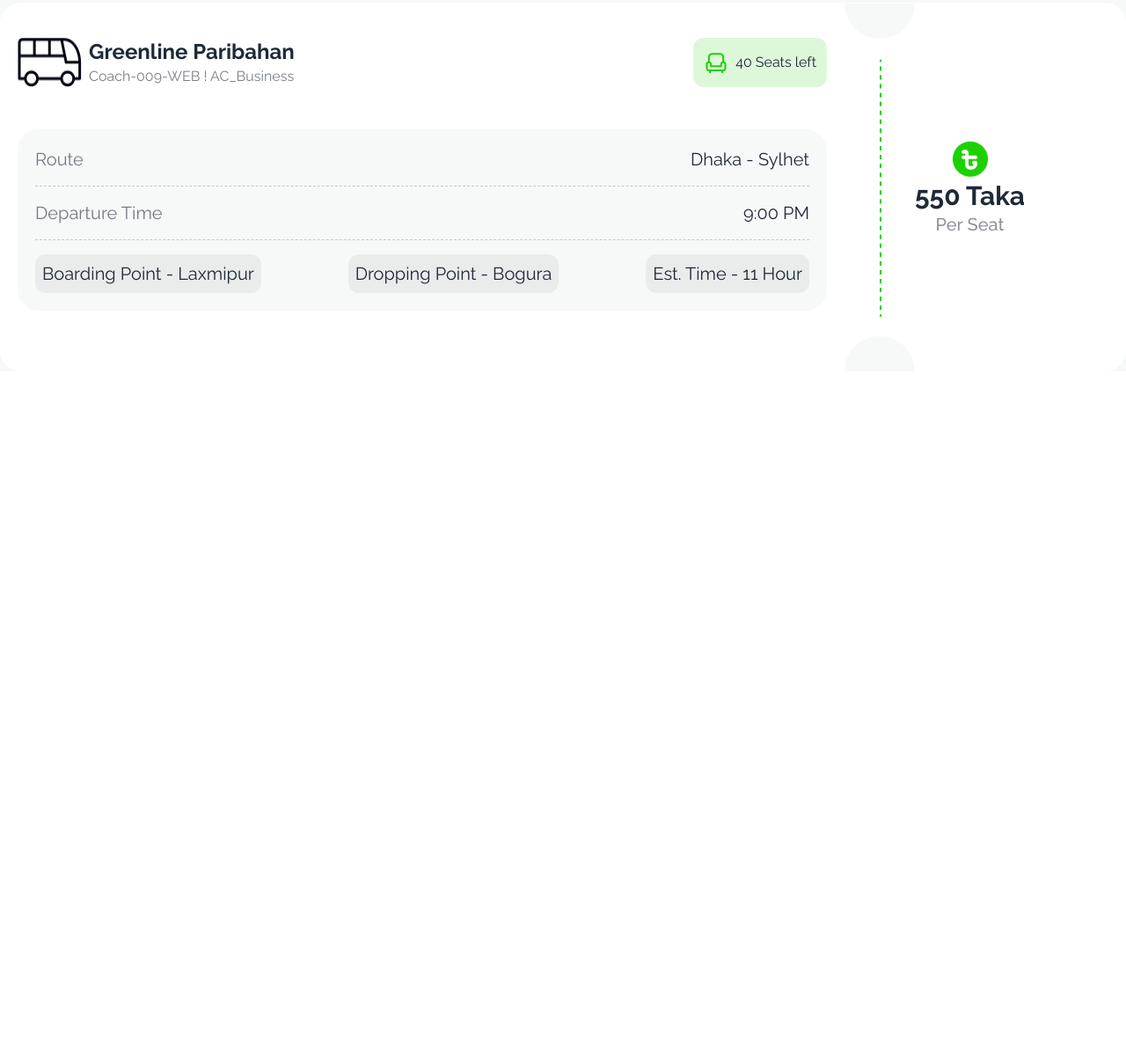
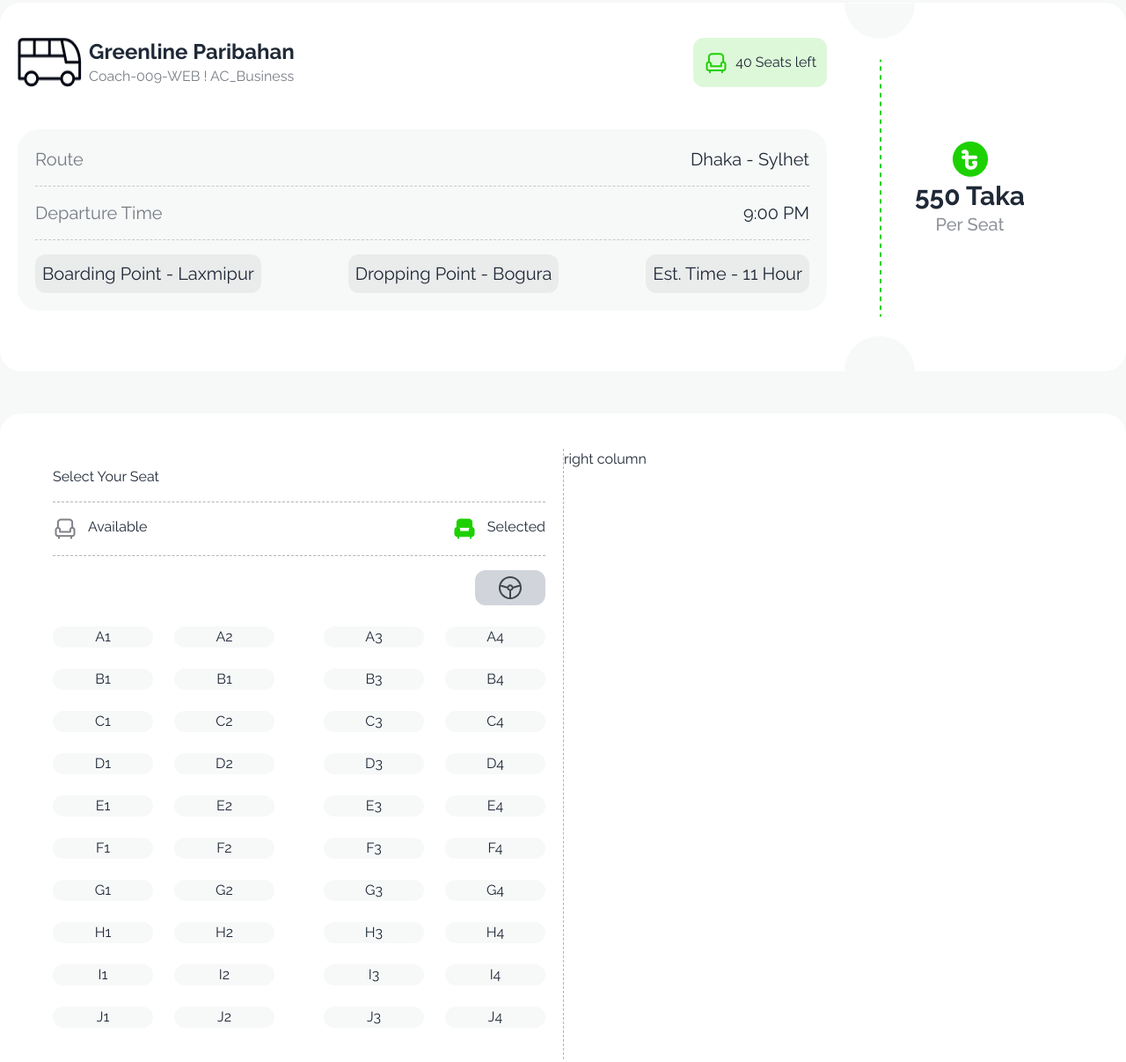
Before and after one commit to shanil269/bus-ticket, a plain HTML site: page index.html in a window 1280 px wide. Shown: the part 1289-2496 px from the top of the page at 88% size. Before the commit the page ends 1711 px from the top, so only its background shows below. Drawn offline with nearby package versions, Linux system fonts and the light colour scheme.

Commit message:
feature: add seat selection left column

```diff
--- a/index.html
+++ b/index.html
@@ -69,7 +69,8 @@
                             Paribahan</span></h1>
                     <p class="mb-5">P Paribahan offers seamless end-to-end travel solutions, ensuring convenience and
                         reliability for passengers.</p>
-                    <button class="btn bg-green_common border-none rounded-lg text-black p-4">Buy Tickets</button>
+                    <button class="btn bg-green_common border-none rounded-lg text-black p-4"
+                        onclick="goToBuyTicketSection('buy-ticket-section')">Buy Tickets</button>
                 </div>
             </div>
         </div>
@@ -108,7 +109,7 @@
         </section>
 
         <!-- P.H Paribahan section -->
-        <section class="bg-[#F7F8F8] rounded-t-[72px] border-t-2 border-green_common mt-20 ">
+        <section id="buy-ticket-section" class="bg-[#F7F8F8] rounded-t-[72px] border-t-2 border-green_common mt-20 ">
             <div class="container mx-auto">
                 <!-- section heading -->
                 <div class="flex flex-col justify-center items-center mt-12 mb-12">
@@ -162,6 +163,76 @@
                         </div>
                     </div>
                 </div>
+
+                <!-- Select Your Seat -->
+                <div class="grid grid-cols-2 mt-12 rounded-3xl p-10 divide-x divide-dashed divide-[#0307124D] bg-white">
+                    <div class="flex flex-col divide-y divide-dashed divide-[#0307124D] p-5">
+                        <h3 class="pb-4">Select Your Seat</h3>
+                        <div class="flex justify-between pt-4 pb-4">
+                            <div class="flex space-x-3">
+                                <img src="images/seat-gray.png" alt="">
+                                <p>Available</p>
+                            </div>
+                            <div class="flex space-x-3">
+                                <img src="images/seat-green-filled.png" alt="">
+                                <p>Selected</p>
+                            </div>
+                        </div>
+                        <!-- seat selection -->
+                        <div class="flex flex-col pt-4 pb-4">
+                            <div class="flex justify-end">
+                                <img class="px-6 py-1 rounded-xl bg-gray-300" src="images/wheel.svg" alt="">
+                            </div>
+                            <div class="grid grid-cols-2 gap-14 mt-6">
+                                <div class="grid grid-cols-2 gap-6">
+                                    <p id="A1" class="seat">A1</p>
+                                    <p id="A2" class="seat">A2</p>
+                                    <p id="B1" class="seat">B1</p>
+                                    <p id="B1" class="seat">B1</p>
+                                    <p id="C1" class="seat">C1</p>
+                                    <p id="C2" class="seat">C2</p>
+                                    <p id="D1" class="seat">D1</p>
+                                    <p id="D2" class="seat">D2</p>
+                                    <p id="E1" class="seat">E1</p>
+                                    <p id="E2" class="seat">E2</p>
+                                    <p id="F1" class="seat">F1</p>
+                                    <p id="F2" class="seat">F2</p>
+                                    <p id="G1" class="seat">G1</p>
+                                    <p id="G2" class="seat">G2</p>
+                                    <p id="H1" class="seat">H1</p>
+                                    <p id="H2" class="seat">H2</p>
+                                    <p id="I1" class="seat">I1</p>
+                                    <p id="I2" class="seat">I2</p>
+                                    <p id="J1" class="seat">J1</p>
+                                    <p id="J2" class="seat">J2</p>
+                                </div>
+                                <div class="grid grid-cols-2 gap-6">
+                                    <p id="A3" class="seat">A3</p>
+                                    <p id="A4" class="seat">A4</p>
+                                    <p id="B3" class="seat">B3</p>
+                                    <p id="B4" class="seat">B4</p>
+                                    <p id="C3" class="seat">C3</p>
+                                    <p id="C4" class="seat">C4</p>
+                                    <p id="D3" class="seat">D3</p>
+                                    <p id="D4" class="seat">D4</p>
+                                    <p id="E3" class="seat">E3</p>
+                                    <p id="E4" class="seat">E4</p>
+                                    <p id="F3" class="seat">F3</p>
+                                    <p id="F4" class="seat">F4</p>
+                                    <p id="G3" class="seat">G3</p>
+                                    <p id="G4" class="seat">G4</p>
+                                    <p id="H3" class="seat">H3</p>
+                                    <p id="H4" class="seat">H4</p>
+                                    <p id="I3" class="seat">I3</p>
+                                    <p id="I4" class="seat">I4</p>
+                                    <p id="J3" class="seat">J3</p>
+                                    <p id="J4" class="seat">J4</p>
+                                </div>
+                            </div>
+                        </div>
+                    </div>
+                    <div>right column</div>
+                </div>
             </div>
         </section>
     </main>
--- a/js/bus.js
+++ b/js/bus.js
@@ -0,0 +1,4 @@
+function goToBuyTicketSection(sectionId) {
+    let section = document.getElementById(sectionId);
+    section.scrollIntoView();
+}
--- a/styles/bus.css
+++ b/styles/bus.css
@@ -8,3 +8,12 @@
 .inter-fonts {
     font-family: "Inter", sans-serif;
 }
+
+.seat {
+    display: flex;
+    justify-content: center;
+    padding-left: 24px;
+    padding-right: 24px;
+    border-radius: 12px;
+    background-color: #F7F8F8;
+}
```
Also changed, not shown: images/wheel.svg (added).
